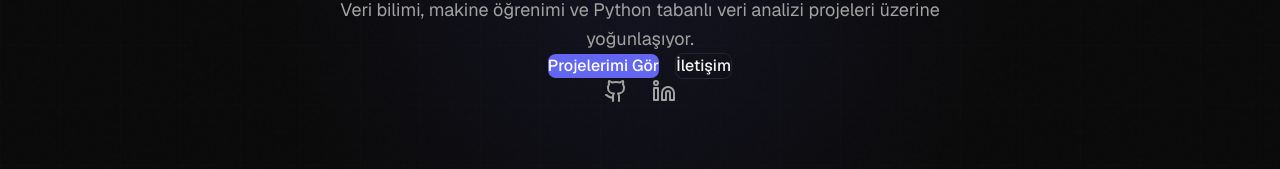
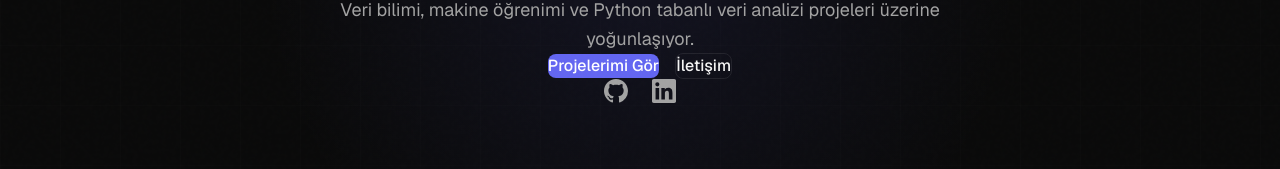
Before and after one commit to cemyildizcy/cemyildiz-portfolio, a Next.js app: page / in a window 1280 px wide. Shown: the part 435-604 px from the top of the page. Built offline with nearby package versions, Linux system fonts and the light colour scheme; no server answers.

Commit message:
fix: replace lucide-react brand icons with inline SVG for React 19 compat

```diff
--- a/package.json
+++ b/package.json
@@ -12,7 +12,7 @@
     "@next/third-parties": "^16.2.6",
     "framer-motion": "^12.40.0",
     "geist": "^1.7.1",
-    "lucide-react": "^0.359.0",
+    "lucide-react": "^1.16.0",
     "next": "16.2.6",
     "next-themes": "^0.4.6",
     "react": "19.2.4",
--- /dev/null
+++ b/src/components/icons/BrandIcons.tsx
@@ -0,0 +1,22 @@
+import React from 'react';
+
+interface IconProps {
+  size?: number;
+  className?: string;
+}
+
+export function GithubIcon({ size = 24, className }: IconProps) {
+  return (
+    <svg width={size} height={size} viewBox="0 0 24 24" fill="currentColor" className={className}>
+      <path d="M12 0C5.37 0 0 5.37 0 12c0 5.31 3.435 9.795 8.205 11.385.6.105.825-.255.825-.57 0-.285-.015-1.23-.015-2.235-3.015.555-3.795-.735-4.035-1.41-.135-.345-.72-1.41-1.23-1.695-.42-.225-1.02-.78-.015-.795.945-.015 1.62.87 1.845 1.23 1.08 1.815 2.805 1.305 3.495.99.105-.78.42-1.305.765-1.605-2.67-.3-5.46-1.335-5.46-5.925 0-1.305.465-2.385 1.23-3.225-.12-.3-.54-1.53.12-3.18 0 0 1.005-.315 3.3 1.23.96-.27 1.98-.405 3-.405s2.04.135 3 .405c2.295-1.56 3.3-1.23 3.3-1.23.66 1.65.24 2.88.12 3.18.765.84 1.23 1.905 1.23 3.225 0 4.605-2.805 5.625-5.475 5.925.435.375.81 1.095.81 2.22 0 1.605-.015 2.895-.015 3.3 0 .315.225.69.825.57A12.02 12.02 0 0024 12c0-6.63-5.37-12-12-12z"/>
+    </svg>
+  );
+}
+
+export function LinkedinIcon({ size = 24, className }: IconProps) {
+  return (
+    <svg width={size} height={size} viewBox="0 0 24 24" fill="currentColor" className={className}>
+      <path d="M20.447 20.452h-3.554v-5.569c0-1.328-.027-3.037-1.852-3.037-1.853 0-2.136 1.445-2.136 2.939v5.667H9.351V9h3.414v1.561h.046c.477-.9 1.637-1.85 3.37-1.85 3.601 0 4.267 2.37 4.267 5.455v6.286zM5.337 7.433a2.062 2.062 0 01-2.063-2.065 2.064 2.064 0 112.063 2.065zm1.782 13.019H3.555V9h3.564v11.452zM22.225 0H1.771C.792 0 0 .774 0 1.729v20.542C0 23.227.792 24 1.771 24h20.451C23.2 24 24 23.227 24 22.271V1.729C24 .774 23.2 0 22.222 0h.003z"/>
+    </svg>
+  );
+}
--- a/src/components/sections/ContactSection.tsx
+++ b/src/components/sections/ContactSection.tsx
@@ -4,7 +4,8 @@
 import { ScrollReveal } from '@/components/ui/ScrollReveal';
 import { SectionHeading } from '@/components/ui/SectionHeading';
 import { portfolioData } from '@/data/portfolio';
-import { Mail, Linkedin as LinkedinIconFallback, Github } from 'lucide-react';
+import { Mail } from 'lucide-react';
+import { GithubIcon, LinkedinIcon } from '@/components/icons/BrandIcons';
 
 export function ContactSection() {
   const [status, setStatus] = useState<'idle' | 'success'>('idle');
@@ -44,7 +45,7 @@
                 {portfolioData.socialLinks?.find(s => s.name === 'LinkedIn')?.url && (
                   <a href={portfolioData.socialLinks.find(s => s.name === 'LinkedIn')?.url} target="_blank" rel="noopener noreferrer" className="flex items-center gap-4 text-[var(--text-secondary)] hover:text-[var(--accent)] transition-colors p-4 rounded-xl border border-transparent hover:border-[var(--border-color)] bg-[var(--surface)]/50 hover:bg-[var(--surface)]">
                     <div className="bg-[var(--surface)] p-3 rounded-full text-[var(--accent)] border border-[var(--border-color)]">
-                      <LinkedinIconFallback className="w-5 h-5" />
+                      <LinkedinIcon className="w-5 h-5" />
                     </div>
                     <span className="font-medium text-[var(--text-primary)]">LinkedIn</span>
                   </a>
@@ -53,7 +54,7 @@
                 {portfolioData.socialLinks?.find(s => s.name === 'GitHub')?.url && (
                   <a href={portfolioData.socialLinks.find(s => s.name === 'GitHub')?.url} target="_blank" rel="noopener noreferrer" className="flex items-center gap-4 text-[var(--text-secondary)] hover:text-[var(--accent)] transition-colors p-4 rounded-xl border border-transparent hover:border-[var(--border-color)] bg-[var(--surface)]/50 hover:bg-[var(--surface)]">
                     <div className="bg-[var(--surface)] p-3 rounded-full text-[var(--accent)] border border-[var(--border-color)]">
-                      <Github className="w-5 h-5" />
+                      <GithubIcon className="w-5 h-5" />
                     </div>
                     <span className="font-medium text-[var(--text-primary)]">GitHub</span>
                   </a>
--- a/src/components/sections/HeroSection.tsx
+++ b/src/components/sections/HeroSection.tsx
@@ -2,7 +2,8 @@
 
 import { motion } from 'framer-motion';
 import { portfolioData } from '@/data/portfolio';
-import { Github, Linkedin as LinkedinIconFallback, ChevronDown } from 'lucide-react';
+import { ChevronDown } from 'lucide-react';
+import { GithubIcon, LinkedinIcon } from '@/components/icons/BrandIcons';
 import { useState, useEffect } from 'react';
 
 const roles = [
@@ -96,11 +97,11 @@
 
         <motion.div variants={itemVariants} className="flex gap-6">
           <a href={portfolioData.socialLinks.find(s => s.name === 'GitHub')?.url} target="_blank" rel="noreferrer" className="text-[var(--text-secondary)] hover:text-[var(--text-primary)] transition-colors">
-            <Github size={24} />
+            <GithubIcon size={24} />
             <span className="sr-only">GitHub</span>
           </a>
           <a href={portfolioData.socialLinks.find(s => s.name === 'LinkedIn')?.url} target="_blank" rel="noreferrer" className="text-[var(--text-secondary)] hover:text-[var(--text-primary)] transition-colors">
-            <LinkedinIconFallback size={24} />
+            <LinkedinIcon size={24} />
             <span className="sr-only">LinkedIn</span>
           </a>
         </motion.div>
--- a/src/components/sections/ProjectsSection.tsx
+++ b/src/components/sections/ProjectsSection.tsx
@@ -5,7 +5,8 @@
 import { ScrollReveal } from '@/components/ui/ScrollReveal';
 import { SectionHeading } from '@/components/ui/SectionHeading';
 import { portfolioData } from '@/data/portfolio';
-import { Github, Star, GitFork, ExternalLink } from 'lucide-react';
+import { Star, GitFork, ExternalLink } from 'lucide-react';
+import { GithubIcon } from '@/components/icons/BrandIcons';
 
 interface Repo {
   id: number;
@@ -67,7 +68,7 @@
                 <div className="flex items-center gap-4 mt-auto pt-4 border-t border-[var(--border-color)]">
                   {project.github && (
                     <a href={project.github} target="_blank" rel="noopener noreferrer" className="text-[var(--text-secondary)] hover:text-[var(--accent)] transition-colors flex items-center gap-2 text-sm font-medium">
-                      <Github className="w-4 h-4" /> GitHub
+                      <GithubIcon className="w-4 h-4" /> GitHub
                     </a>
                   )}
                   {project.link && (
@@ -94,7 +95,7 @@
                   className="h-full rounded-xl p-5 bg-[var(--card)] border border-[var(--border-color)] flex flex-col hover:border-[var(--accent)] transition-colors duration-300"
                 >
                   <div className="flex items-center gap-2 mb-3 text-[var(--text-primary)]">
-                    <Github className="w-5 h-5 text-[var(--text-primary)]" />
+                    <GithubIcon className="w-5 h-5 text-[var(--text-primary)]" />
                     <h4 className="font-bold truncate text-sm" title={repo.name}>{repo.name}</h4>
                   </div>
                   <p className="text-xs text-[var(--text-secondary)] mb-4 flex-grow line-clamp-3">
```
Also changed, not shown: 1 other file (tests, documents, lock files or other folders).
